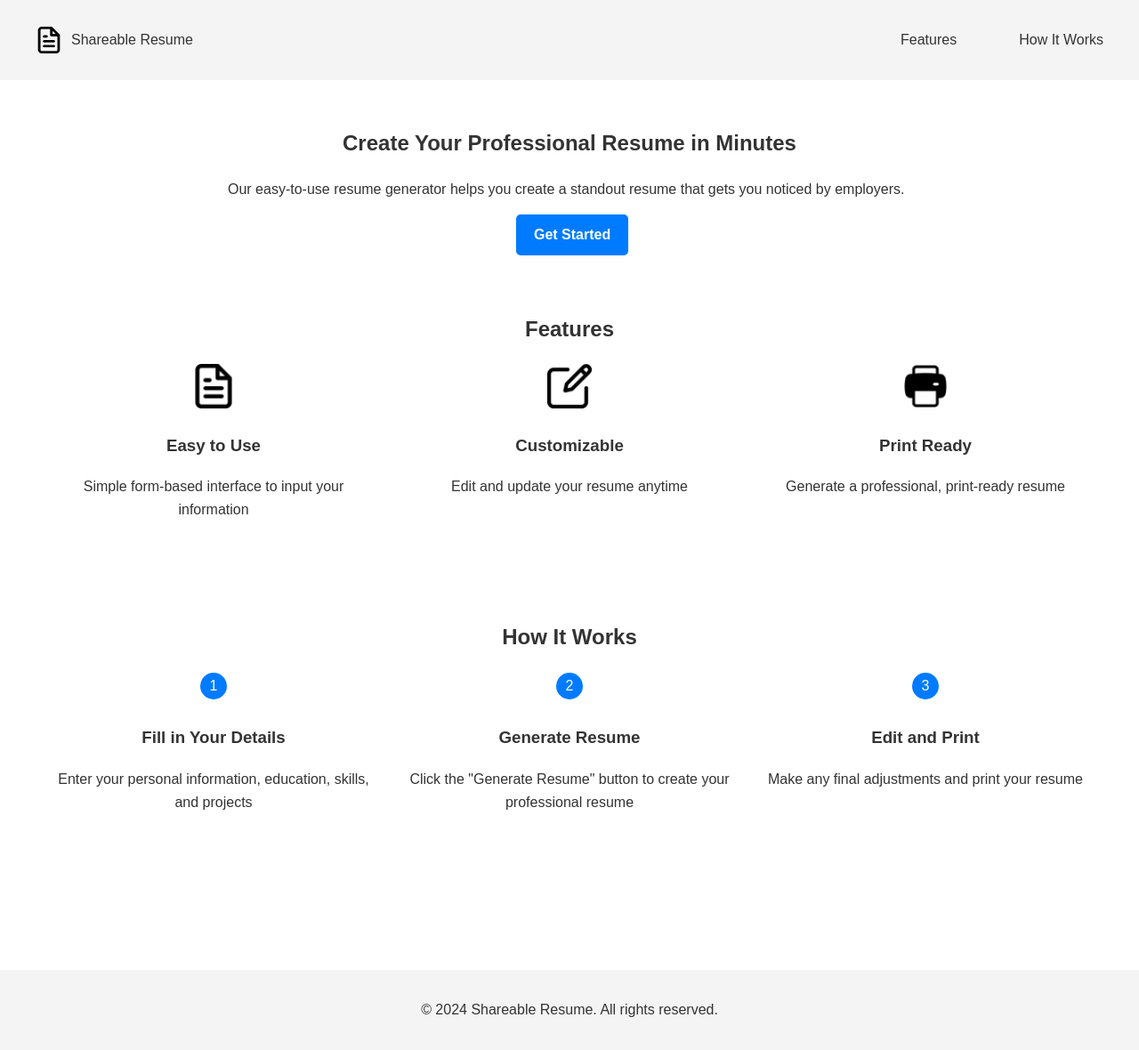
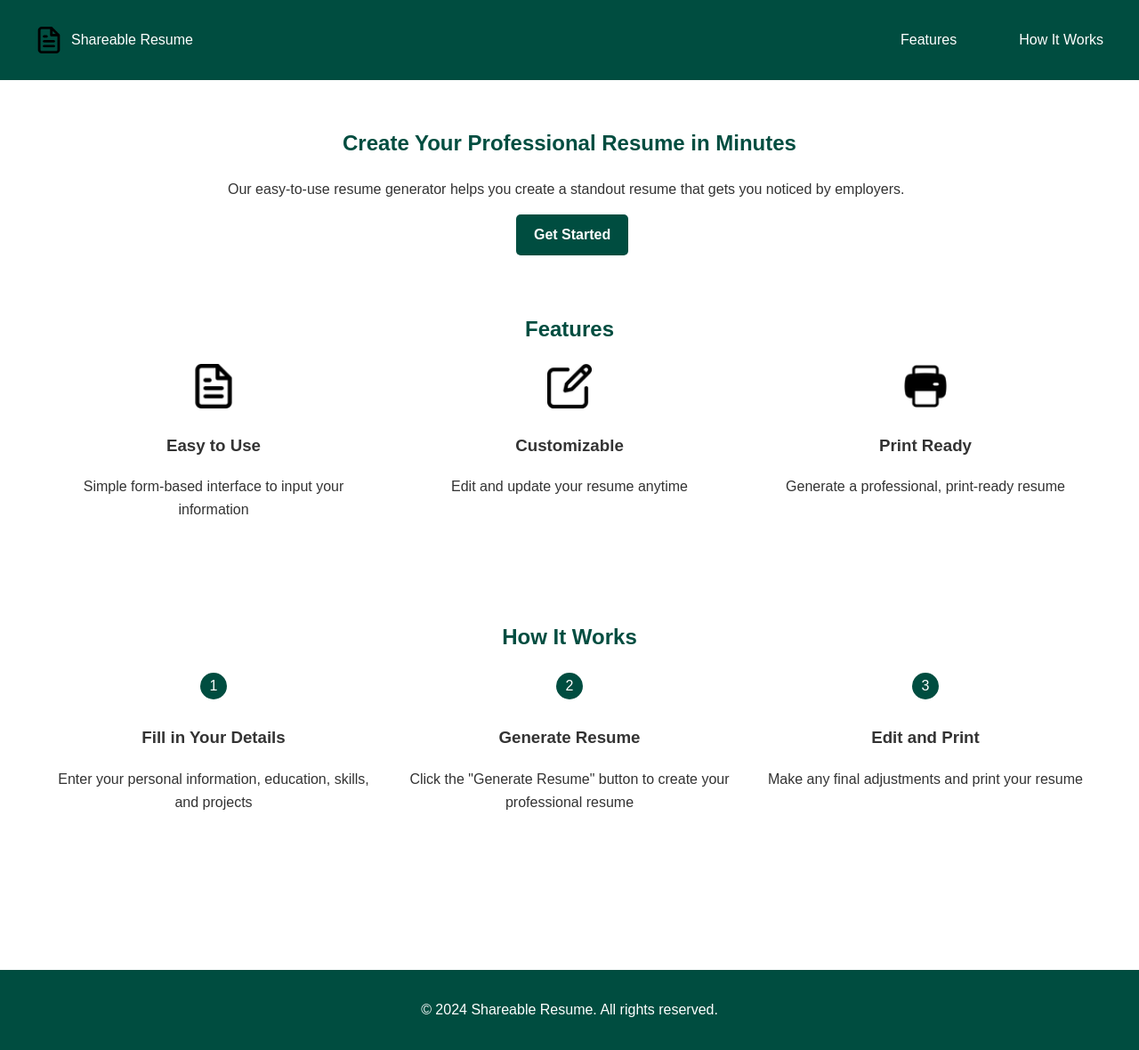
Before and after one commit to Mohidjaved/college-resume-project, a plain HTML site: page index.html in a window 1280 px wide. Shown: the whole page at 89% size. Drawn offline with Linux system fonts and the light colour scheme.

Commit message:
landing-style.css

```diff
--- a/landing-style.css
+++ b/landing-style.css
@@ -7,7 +7,7 @@ body {
 }
 
 header {
-    background-color: #f4f4f4;
+    background-color:#004d40;
     padding: 1rem;
 }
 
@@ -40,7 +40,10 @@ nav ul li {
 
 nav a {
     text-decoration: none;
-    color: #333;
+    color:white;
+}
+nav span {
+    color: white;
 }
 .feat-nav{
     padding-right: 50px;
@@ -57,11 +60,12 @@ section {
 
 h1, h2 {
     text-align: center;
+    color: #004d40;
 }
 
 .cta-button {
     display: inline-block;
-    background-color: #007bff;
+    background-color: #004d40;
     color: #fff;
     padding: 10px 20px;
     text-decoration: none;
@@ -91,7 +95,7 @@ h1, h2 {
     display: inline-block;
     width: 30px;
     height: 30px;
-    background-color: #007bff;
+    background-color: #004d40;
     color: #fff;
     border-radius: 50%;
     text-align: center;
@@ -116,20 +120,11 @@ input, textarea {
 }
 
 footer {
-    background-color: #f4f4f4;
+    background-color:#004d40;
     text-align: center;
     padding: 1rem;
     margin-top: 2rem;
-}
-
-footer nav {
-    margin-top: 1rem;
-}
-
-footer a {
-    margin: 0 10px;
-    color: #333;
-    text-decoration: none;
+    color: white;
 }
 
  @media (max-width: 768px) {
```
